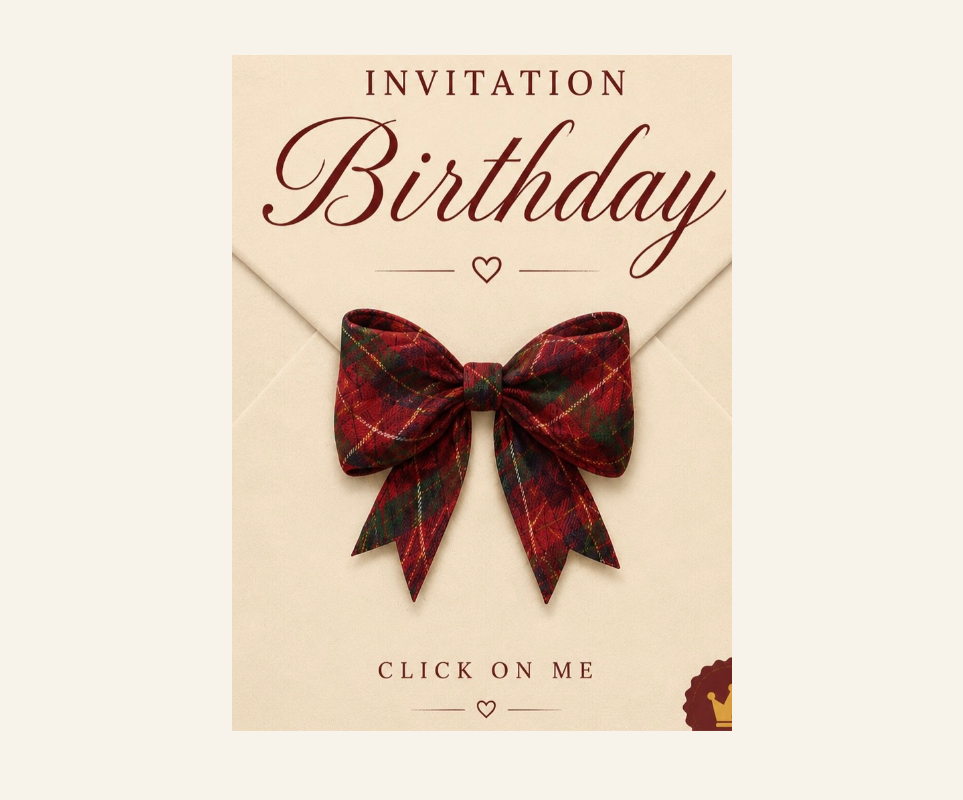
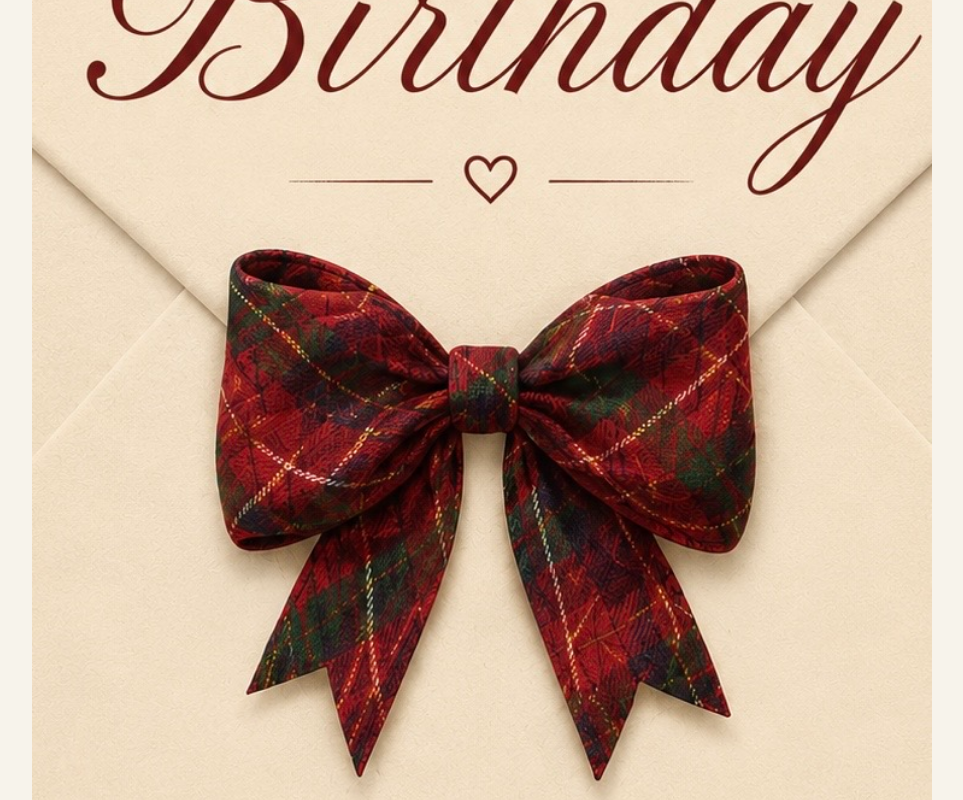
Before and after one commit to narcissesdn-droid/birthday, a plain HTML site: page index.html in a window 1280 px wide. Shown: the top 800 px of the page, without its empty margins (158-1121 px from the left). Drawn offline with Linux system fonts and the light colour scheme.

Commit message:
Update index.html

```diff
--- a/index.html
+++ b/index.html
@@ -35,7 +35,10 @@ cursor:pointer;
 }
 
 #envelope{
-width:min(80vw,500px);
+width:95vw;
+max-width:900px;
+height:auto;
+}
 transition:1s;
 animation:float 4s ease-in-out infinite;
 }
```
